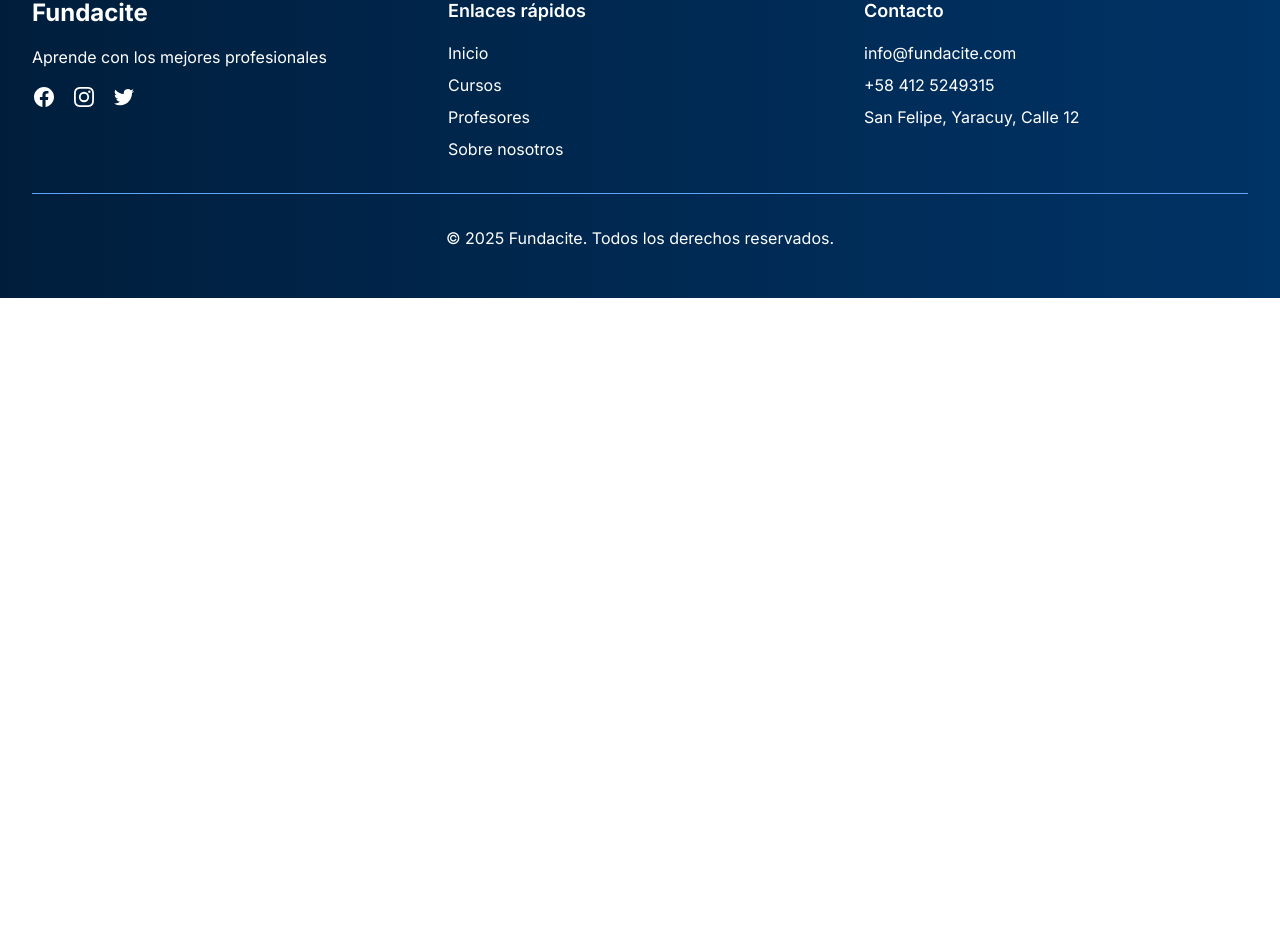
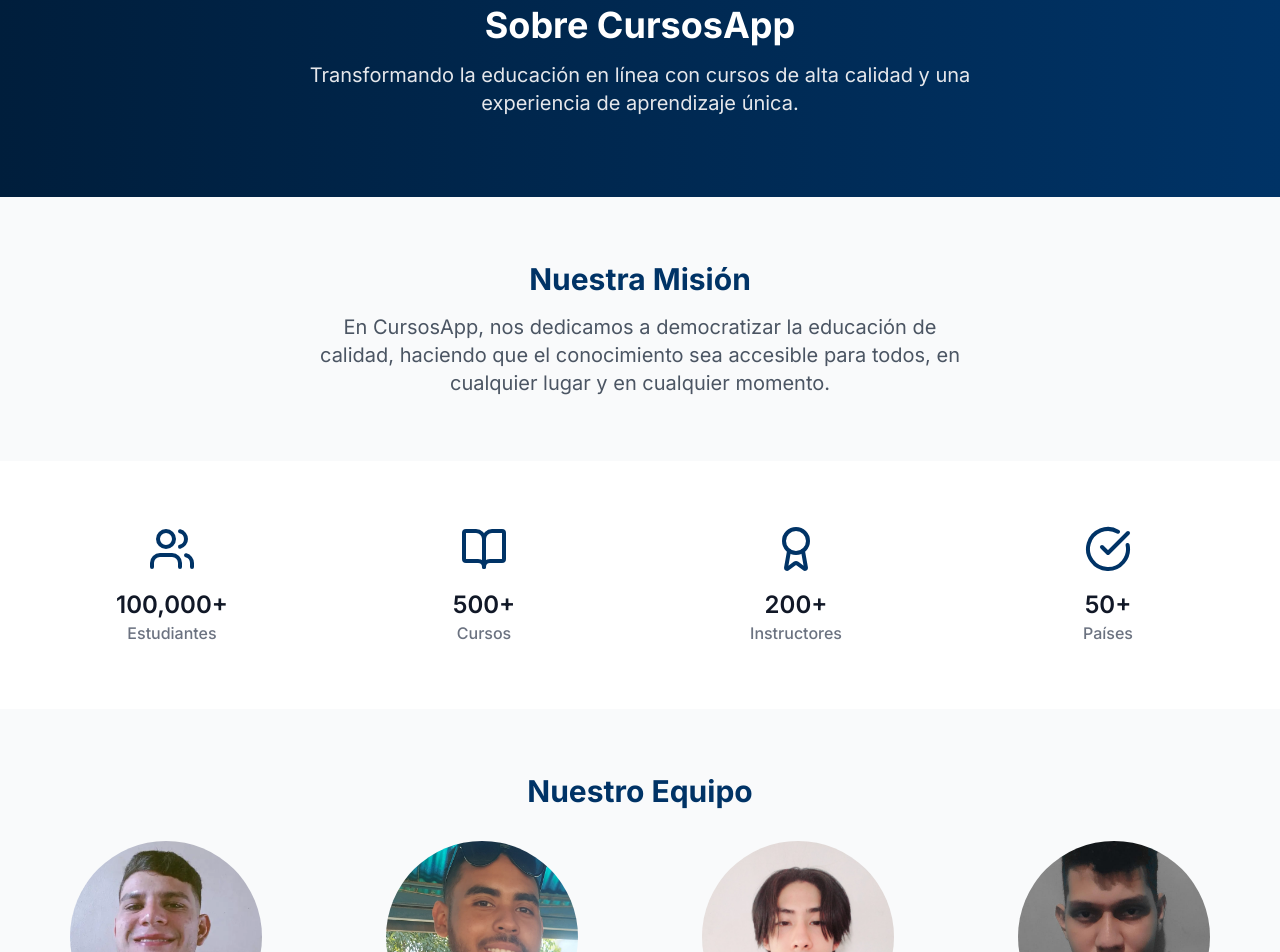
Before and after one commit to webzma/fundacite-project, a React (Vite) app in the folder frontend/: page /about in a window 1280 px wide. Shown: the part 139-1091 px from the top of the page. Before the commit the page ends 800 px from the top, so only its background shows below. Built offline with nearby package versions, Linux system fonts and the light colour scheme.

Commit message:
frontend: pagina sobre nosotro estilizada

```diff
--- a/frontend/src/pages/about/about.tsx
+++ b/frontend/src/pages/about/about.tsx
@@ -1,5 +1,169 @@
+import { CheckCircle, Users, BookOpen, Award } from "lucide-react";
+
+const teamMembers = [
+  {
+    name: "Ana García",
+    role: "CEO & Fundadora",
+    image: "/wilberk.webp",
+  },
+  {
+    name: "Carlos Rodríguez",
+    role: "Director de Tecnología",
+    image: "/anthony.jpeg",
+  },
+  {
+    name: "Laura Martínez",
+    role: "Directora de Contenido",
+    image: "/carlos.jpeg",
+  },
+  {
+    name: "Miguel Sánchez",
+    role: "Director de Operaciones",
+    image: "/daniel.jpeg",
+  },
+];
+
+const stats = [
+  { label: "Estudiantes", value: "100,000+", icon: Users },
+  { label: "Cursos", value: "500+", icon: BookOpen },
+  { label: "Instructores", value: "200+", icon: Award },
+  { label: "Países", value: "50+", icon: CheckCircle },
+];
+
 const About = () => {
-  return <h1>About</h1>;
+  return (
+    <div className="min-h-screen bg-gray-50">
+      <section className="bg-blue-gradient text-white py-20">
+        <div className="max-w-7xl mx-auto px-4 sm:px-6 lg:px-8 text-center">
+          <h1 className="text-4xl font-bold mb-4">Sobre CursosApp</h1>
+          <p className="text-xl max-w-3xl mx-auto text-gray-200">
+            Transformando la educación en línea con cursos de alta calidad y una
+            experiencia de aprendizaje única.
+          </p>
+        </div>
+      </section>
+
+      {/* Mission Section */}
+      <section className="py-16">
+        <div className="max-w-7xl mx-auto px-4 sm:px-6 lg:px-8">
+          <div className="lg:text-center">
+            <h2 className="text-3xl font-bold text-[#003366] mb-4">
+              Nuestra Misión
+            </h2>
+            <p className="mt-4 max-w-2xl text-xl text-gray-600 lg:mx-auto">
+              En CursosApp, nos dedicamos a democratizar la educación de
+              calidad, haciendo que el conocimiento sea accesible para todos, en
+              cualquier lugar y en cualquier momento.
+            </p>
+          </div>
+        </div>
+      </section>
+
+      {/* Stats Section */}
+      <section className="bg-white py-16">
+        <div className="max-w-7xl mx-auto px-4 sm:px-6 lg:px-8">
+          <div className="grid grid-cols-2 gap-8 md:grid-cols-4">
+            {stats.map((stat, index) => (
+              <div key={index} className="text-center">
+                <div className="flex justify-center">
+                  <stat.icon className="h-12 w-12 text-[#003366] mb-4" />
+                </div>
+                <p className="text-2xl font-semibold text-gray-900">
+                  {stat.value}
+                </p>
+                <p className="text-base font-medium text-gray-500">
+                  {stat.label}
+                </p>
+              </div>
+            ))}
+          </div>
+        </div>
+      </section>
+
+      {/* Team Section */}
+      <section className="py-16">
+        <div className="max-w-7xl mx-auto px-4 sm:px-6 lg:px-8">
+          <h2 className="text-3xl font-bold text-[#003366] mb-8 text-center">
+            Nuestro Equipo
+          </h2>
+          <div className="grid grid-cols-1 gap-12 sm:grid-cols-2 lg:grid-cols-4">
+            {teamMembers.map((member, index) => (
+              <div key={index} className="text-center">
+                <div className="relative w-48 h-48 mx-auto mb-4">
+                  <img
+                    src={member.image || "/placeholder.svg"}
+                    alt={member.name}
+                    className="rounded-full w-full h-full object-cover"
+                  />
+                </div>
+                <h3 className="text-lg font-medium text-gray-900">
+                  {member.name}
+                </h3>
+                <p className="text-sm text-gray-500">{member.role}</p>
+              </div>
+            ))}
+          </div>
+        </div>
+      </section>
+
+      {/* Values Section */}
+      <section className="bg-blue-50 py-16">
+        <div className="max-w-7xl mx-auto px-4 sm:px-6 lg:px-8">
+          <h2 className="text-3xl font-bold text-[#003366] mb-8 text-center">
+            Nuestros Valores
+          </h2>
+          <div className="grid grid-cols-1 gap-8 md:grid-cols-3">
+            <div className="bg-white p-6 rounded-lg shadow-md">
+              <h3 className="text-xl font-semibold text-[#003366]/90 mb-2">
+                Innovación
+              </h3>
+              <p className="text-gray-600">
+                Constantemente buscamos nuevas formas de mejorar la experiencia
+                de aprendizaje en línea.
+              </p>
+            </div>
+            <div className="bg-white p-6 rounded-lg shadow-md">
+              <h3 className="text-xl font-semibold text-[#003366]/90 mb-2">
+                Calidad
+              </h3>
+              <p className="text-gray-600">
+                Nos comprometemos a ofrecer contenido educativo de la más alta
+                calidad y relevancia.
+              </p>
+            </div>
+            <div className="bg-white p-6 rounded-lg shadow-md">
+              <h3 className="text-xl font-semibold text-[#003366]/90 mb-2">
+                Accesibilidad
+              </h3>
+              <p className="text-gray-600">
+                Trabajamos para hacer que la educación de calidad sea accesible
+                para todos, sin importar su ubicación o circunstancias.
+              </p>
+            </div>
+          </div>
+        </div>
+      </section>
+
+      {/* CTA Section */}
+      <section className="bg-blue-gradient text-white py-16">
+        <div className="max-w-7xl mx-auto px-4 sm:px-6 lg:px-8 text-center">
+          <h2 className="text-3xl font-bold mb-4">
+            Únete a nuestra comunidad de aprendizaje
+          </h2>
+          <p className="text-xl mb-8">
+            Descubre cómo CursosApp puede ayudarte a alcanzar tus metas
+            educativas y profesionales.
+          </p>
+          <a
+            href="/courses"
+            className="bg-white text-[#003366] font-bold py-3 px-6 rounded-lg hover:bg-blue-50 transition duration-300"
+          >
+            Explora nuestros cursos
+          </a>
+        </div>
+      </section>
+    </div>
+  );
 };
 
 export default About;
```
